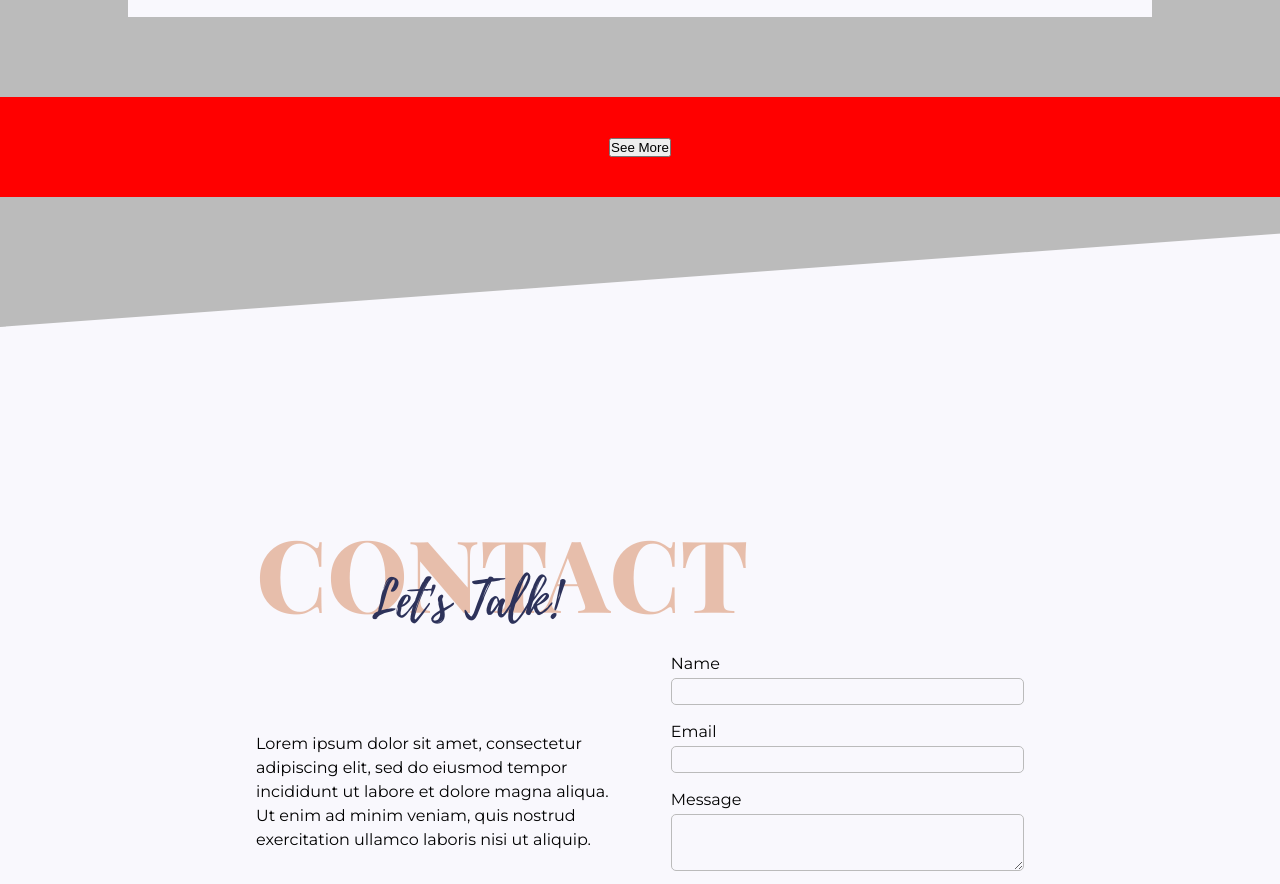
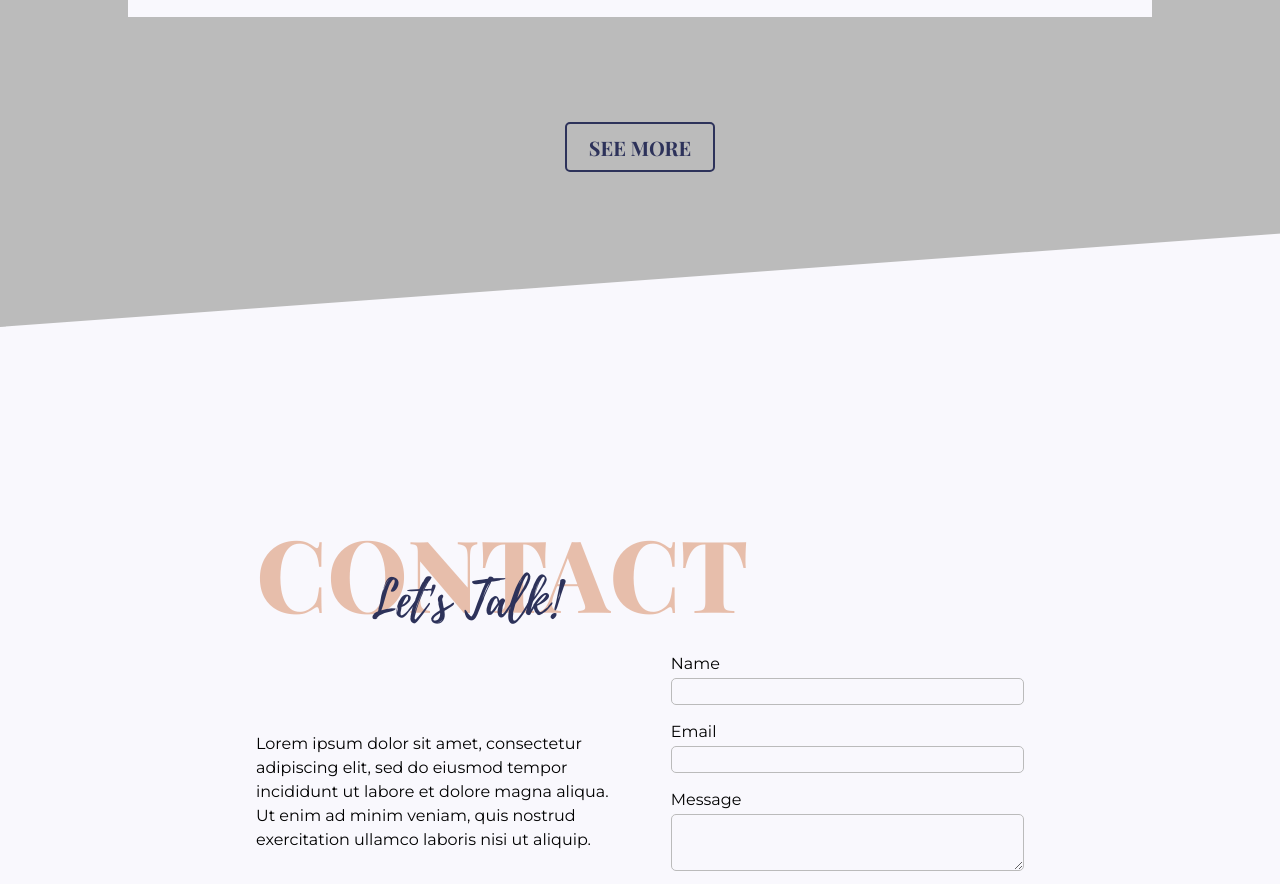
Before and after one commit to matthew-woodington/amanda-portfolio-v1, a React (Vite) app: page / in a window 1280 px wide. Shown: the part 2193-3077 px from the top of the page. Built offline with nearby package versions, Linux system fonts and the light colour scheme.

Commit message:
art sider

```diff
--- a/src/Pages/Art/MoreArt/MoreArt.jsx
+++ b/src/Pages/Art/MoreArt/MoreArt.jsx
@@ -1,20 +1,41 @@
 import './moreart.css'
 import React, { useState } from 'react'
 
+import design2 from "../../../assets/images/amandaswebsite/design2.png"
+import design3 from "../../../assets/images/amandaswebsite/design3.png"
+import drawing1 from "../../../assets/images/amandaswebsite/drawing1.jpg"
+import drawing2 from "../../../assets/images/amandaswebsite/drawing2.jpg"
+import drawing3 from "../../../assets/images/amandaswebsite/drawing3.jpg"
+import painting2 from "../../../assets/images/amandaswebsite/painting2.jpg"
+import portraits1 from "../../../assets/images/amandaswebsite/portraits1.jpg"
+import portraits2 from "../../../assets/images/amandaswebsite/portraits2.jpg"
+import portraits3 from "../../../assets/images/amandaswebsite/portraits3.jpg"
+import portraits4 from "../../../assets/images/amandaswebsite/portraits4.jpg"
+import portraits5 from "../../../assets/images/amandaswebsite/portraits5.jpg"
+import portraits7 from "../../../assets/images/amandaswebsite/portraits7.jpg"
+
+const MOREART_CONTENT = [design2, drawing1, portraits7, painting2, portraits1, design3, drawing2, portraits2, portraits4, drawing3, portraits3, portraits5]
+
 function MoreArt() {
   const [expand, setExpand] = useState(false)
+  const cardList = MOREART_CONTENT
 
   return (
     <div className='moreart'>
 
       <div className="button-section">
-        <button className="see-more" onClick={() => setExpand(!expand)}>
-          {!expand ? ("See More") : ("Hide")}
+        <button className={!expand ? "exp-btn see-more" : "exp-btn hide"} onClick={() => setExpand(!expand)}>
         </button>
       </div>
 
       <section className={!expand ? "art-grid" : "art-grid expand"}>
-
+        <ul className="moreart-list">
+          {cardList.map((card) => (
+            <li className="card">
+              <img className='card-img' src={card} alt="" />
+            </li>
+          ))}
+        </ul>
       </section>
     </div>
   )
--- a/src/Pages/Art/MoreArt/moreart.css
+++ b/src/Pages/Art/MoreArt/moreart.css
@@ -1,6 +1,6 @@
 .moreart {
   min-height: 100px;
-  background-color: red;
+  background-color: var(--grey1);
 }
 
 .button-section {
@@ -11,13 +11,141 @@
   align-items: center;
 }
 
+.exp-btn {
+  transition: all 0.2s ease-in-out;
+  height: 50px;
+  width: 150px;
+
+  position: relative;
+  display: inline-block;
+  cursor: pointer;
+  overflow: hidden;
+
+  border: 2px solid var(--bg-dark);
+  border-radius: 5px;
+  background-color: transparent;
+}
+
+.exp-btn:hover {
+  background-color: var(--bg-dark);
+}
+
+.exp-btn:hover::before, .exp-btn:hover::after {
+  color: var(--bg-white);
+}
+
+.exp-btn::before, .exp-btn::after {
+  position: absolute;
+  text-align: center;
+  width: 100%;
+  height: 100%;
+  display: flex;
+  justify-content: center;
+  align-items: center;
+
+  font-family: var(--display);
+  text-transform: uppercase;
+  font-size: 20px;
+  color: var(--bg-dark);
+}
+
+.exp-btn::before {
+  content: 'See More';
+  top: 0;
+  left: 0;
+  opacity: 1;
+
+  transition: all 0.6s ease-in-out;
+}
+
+.exp-btn::after {
+  content: 'Hide';
+  top: 100%;
+  left: 0;
+  opacity: 0;
+
+  transition: all 0.6s ease-in-out;
+
+}
+
+.exp-btn.hide::before {
+  transition: all 0.6s ease-in-out;
+
+  transform: translateY(-100%);
+  opacity: 0;
+}
+
+.exp-btn.hide::after {
+  transition: all 0.6s ease-in-out;
+
+  transform: translateY(-100%);
+  opacity: 1;
+}
+
+
 .art-grid {
-  background-color: blue;
+  background-color: var(--bg-dark);
+  box-shadow: inset 0px 0px 92px -29px rgba(0,0,0,0.75);
 
   height: 0;
-  transition: all 1s ease-in-out;
+  transition: all 0.6s ease-in-out;
+  position: relative;
 }
 
 .art-grid.expand {
   height: 300px;
+  overflow: hidden;
 }
+
+
+.moreart-list {
+  padding: 20px 30px;
+  width: 100%;
+  height: 100%;
+  display: grid;
+  grid-auto-flow: column;
+  grid-auto-columns: 21%;
+  gap: 30px;
+
+  overflow-x: auto;
+  overscroll-behavior-inline: contain;
+}
+
+.card {
+  max-height: 250px;
+  overflow: hidden;
+  border-radius: 5px;
+
+  box-shadow: 0px 12px 130px -10px rgba(0,0,0,0.75);
+}
+
+.card-img {
+  height: 100%;
+  width: 100%;
+  object-fit: cover;
+  object-position: center;
+}
+
+@media (max-width: 1060px) {
+  .moreart-list {
+    grid-auto-columns: 35%;
+  }
+}
+
+@media (max-width: 900px) {
+  .moreart-list {
+    grid-auto-columns: 35%;
+  }
+}
+
+@media (max-width: 767px) {
+  .moreart-list {
+    grid-auto-columns: 35%;
+  }
+}
+
+@media (max-width: 480px) {
+  .moreart-list {
+    grid-auto-columns: 85%;
+  }
+}
```
